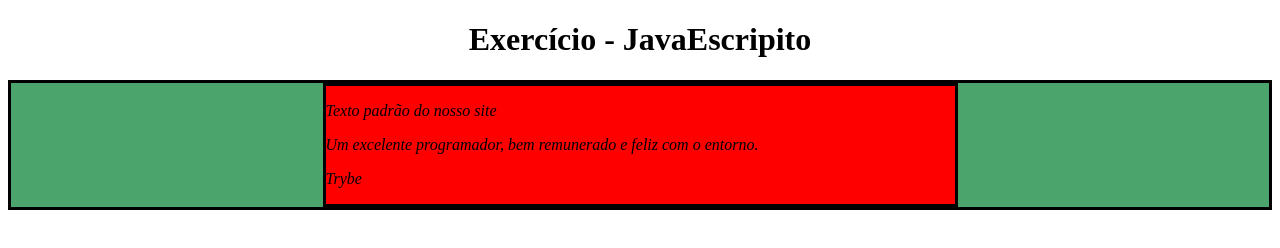
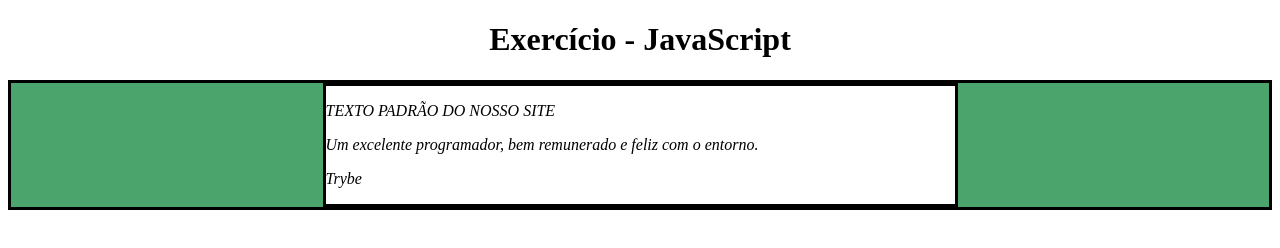
Before and after one commit to rrodrigodlima/trybe-exercicios, a plain HTML site: page fundamentos/secao-5-javascript-dom-eventos-e-web-storage/dia-1-javascript-dom-e-seletores/index.html in a window 1280 px wide. Drawn offline with Linux system fonts and the light colour scheme.

Commit message:
exercicios

```diff
--- a/fundamentos/secao-5-javascript-dom-eventos-e-web-storage/dia-1-javascript-dom-e-seletores/index.html
+++ b/fundamentos/secao-5-javascript-dom-eventos-e-web-storage/dia-1-javascript-dom-e-seletores/index.html
@@ -61,16 +61,42 @@
       function mudaTexto(id,texto){
        document.getElementById(id).innerText=texto;
       }
-
       mudaTexto('muda','Um excelente programador, bem remunerado e feliz com o entorno.')
-
-
 
       function changeToGreen(classe,cor){
         const quadradoAmarelo = document.getElementsByClassName(classe)[0];
         quadradoAmarelo.style.backgroundColor= cor;
       }
       changeToGreen('main-content','rgb(76,164,109)')
+
+      function changeToWhite(classe,cor){
+        const quadradoVermelho = document.getElementsByClassName(classe)[0];
+        quadradoVermelho.style.backgroundColor= cor;
+      }
+      changeToWhite('center-content','white')
+
+      function corrigeTexto(tag,texto){
+        const corrige = document.getElementsByTagName(tag)[0];
+        corrige.innerText=texto;
+      }
+      corrigeTexto('h1','Exercício - JavaScript')
+
+      function pMaiusculo (){
+        const tag1 = document.getElementsByTagName('p')[0];
+        tag1.innerHTML = tag1.innerHTML.toUpperCase();
+      }
+      pMaiusculo()
+
+      function showParagraphs (){
+        const paragraph = document.getElementsByTagName('p');
+        for (let index =0 ; index < paragraph.length; index+=1){
+            console.log(paragraph[index].innerHTML)
+        }
+      }
+      showParagraphs()
+
+
+
 
 
 
```
